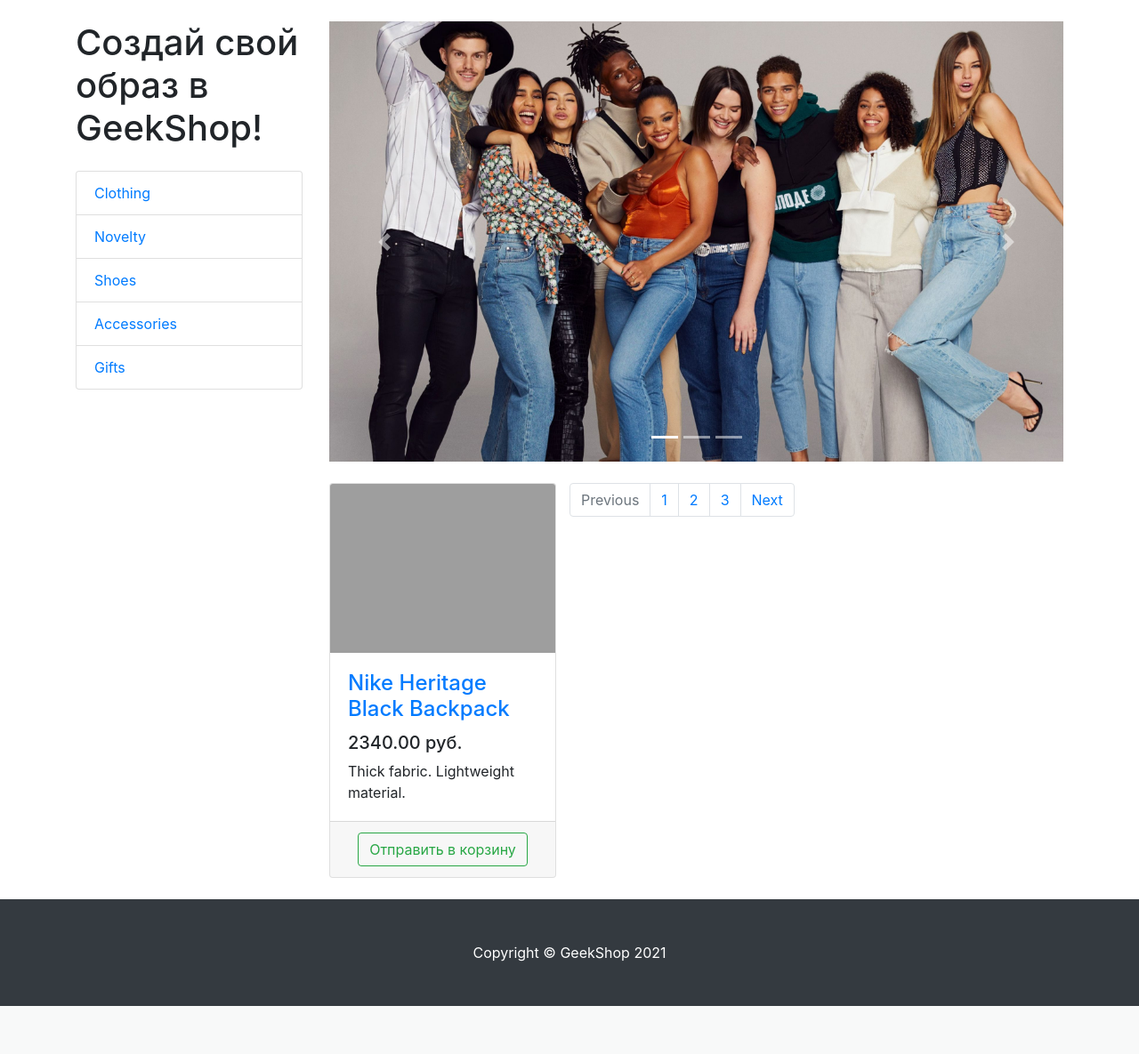
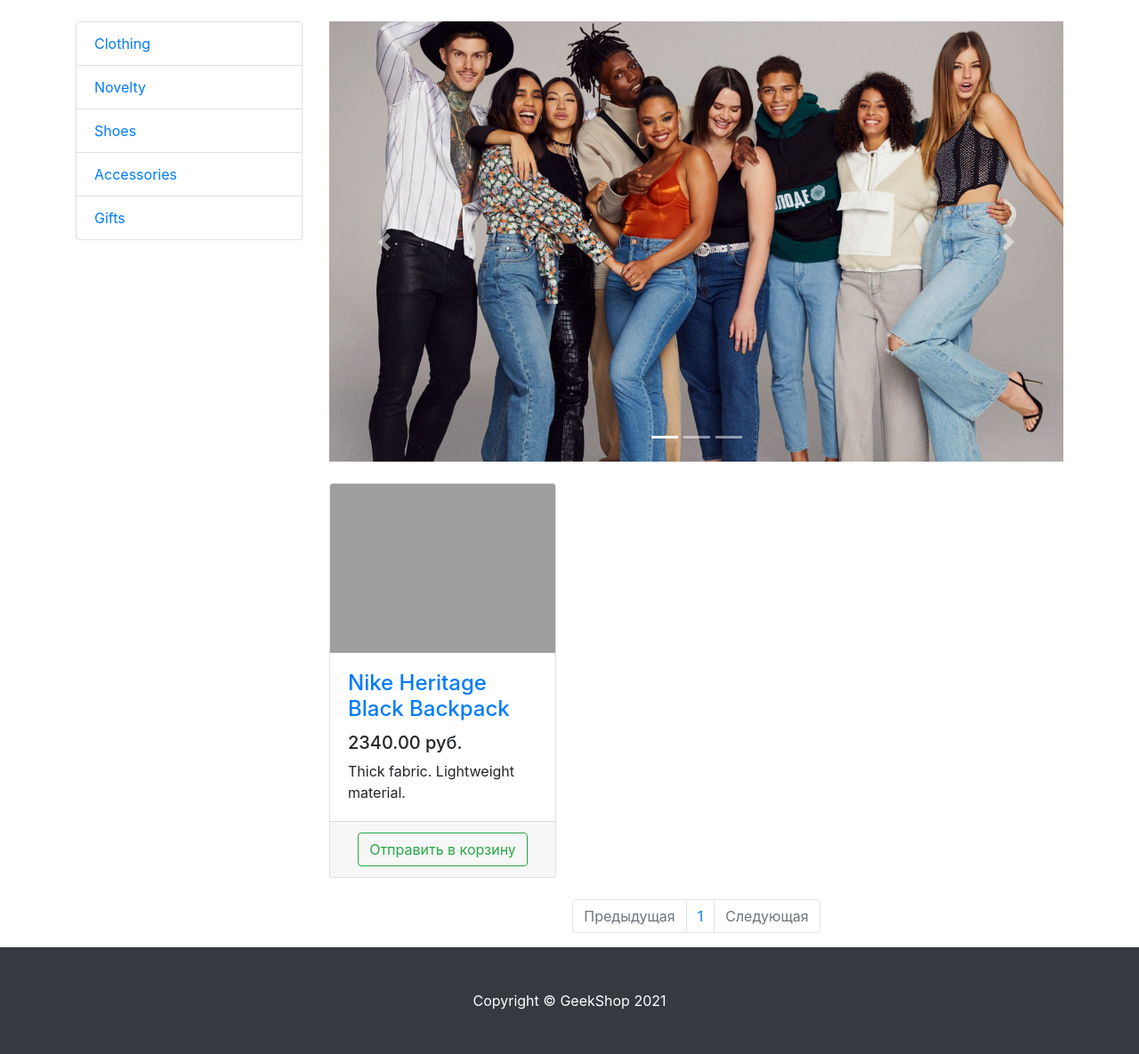
Before and after one commit to mazuralexey93/Django2, a Django app: page /products/4/ in a window 1280 px wide. Shown: the part 56-1241 px from the top of the page at 89% size. Before the commit the page ends 1187 px from the top, so only its background shows below. Run offline with Django 3.2, Linux system fonts and the light colour scheme; data comes from the database, SQL or seed files in the repository; some libraries are stand-ins or nearby versions; grey boxes are pictures that could not be loaded.

Commit message:
Added Pagination

```diff
--- a/products/templates/products/products.html
+++ b/products/templates/products/products.html
@@ -12,7 +12,7 @@
 
             <div class="col-lg-3">
 
-                <h1 class="my-4">{{ header }}   </h1>
+                <h1 class="my-4">{{ header }}  </h1>
                 <div class="list-group">
                     {% for category in categories %}
                         <a href="{% url 'products:product' category.id %}"
@@ -36,7 +36,7 @@
                                  alt="First slide">
                         </div>
                         <div class="carousel-item">
-                            <img class="d-block img-fluid" src="{% static 'vendor/img/slides/slide-2.jpg' %} "
+                            <img class="d-block img-fluid" src="{% static 'vendor/img/slides/slide-2.jpg' %}"
                                  alt="Second slide">
                         </div>
                         <div class="carousel-item">
@@ -80,16 +80,28 @@
                         </div>
                     {% endfor %}
 
+
+                </div>
+
                 <nav aria-label="Page navigation example">
                     <ul class="pagination justify-content-center">
-                            <li class="page-item disabled">
-                                <a class="page-link" href="#" tabindex="-1" aria-disabled="true">Previous</a>
+                        <li class="page-item {% if not products.has_previous %} disabled {% endif %}">
+                            <a class="page-link"
+                               href="{% if products.has_previous %} {% url 'products:page' products.previous_page_number %} {% else %} # {% endif %}"
+                               tabindex="-1" aria-disabled="true">Предыдущая</a>
                         </li>
-                            <li class="page-item"><a class="page-link" href="#">1</a></li>
-                            <li class="page-item"><a class="page-link" href="#">2</a></li>
-                            <li class="page-item"><a class="page-link" href="#">3</a></li>
+                        {% for page in products.paginator.page_range %}
                             <li class="page-item">
-                                <a class="page-link" href="#">Next</a>
+                                <a class="page-link" href="{% url 'products:page' page %}">
+                                    {{ page }}
+                                </a>
+                            </li>
+                        {% endfor %}
+                        <li class="page-item {% if not products.has_next %} disabled {% endif %}">
+                            <a class="page-link"
+                               href="{% if products.has_next %} {% url 'products:page' products.next_page_number %} {% else %} # {% endif %}">
+                                Следующая
+                            </a>
                         </li>
                     </ul>
                 </nav>
@@ -99,9 +111,6 @@
         </div>
 
     </div>
-
-    </div>
-
 {% endblock %}
 
 {% block footer %}
--- a/products/urls.py
+++ b/products/urls.py
@@ -1,4 +1,5 @@
 from django.urls import path
+
 from products.views import products
 
 app_name = 'products'
@@ -6,4 +7,5 @@ app_name = 'products'
 urlpatterns = [
     path('', products, name='index'),
     path('<int:category_id>/', products, name='product'),
+    path('page/<int:page>/', products, name='page')
 ]
--- a/products/views.py
+++ b/products/views.py
@@ -1,11 +1,9 @@
-from django.shortcuts import render
-# Create your views here.
-
 from django.shortcuts import render
 
 from products.models import Product, ProductCategory
+from django.core.paginator import Paginator, EmptyPage, PageNotAnInteger
 
-# Create your views here.
+
 # функции = контроллер = представления = вьюшки/вьюхи
 
 
@@ -17,13 +15,16 @@ def index(request):
     return render(request, 'products/index.html', context)
 
 
-def products(request, category_id=None):
-    context = {
-        'title': 'GeekShop - Каталог',
-        'header': 'Создай свой образ в  GeekShop!',
-        'categories': ProductCategory.objects.all(),
-    }
-    context.update({
-        'products': Product.objects.filter(category_id=category_id) if category_id else Product.objects.all()
-    })
+def products(request, category_id=None, page=1):
+    context = {'title': 'GeekShop - Каталог', 'categories': ProductCategory.objects.all()}
+    products = Product.objects.filter(category_id=category_id) if category_id else Product.objects.all()
+
+    paginator = Paginator(products, 3)
+    try:
+        products_paginator = paginator.page(page)
+    except PageNotAnInteger:
+        products_paginator = paginator.page(1)
+    except EmptyPage:
+        products_paginator = paginator.page(paginator.num_pages)
+    context['products'] = products_paginator
     return render(request, 'products/products.html', context)
```
Lines whose indentation alone changed are shown as unchanged.
